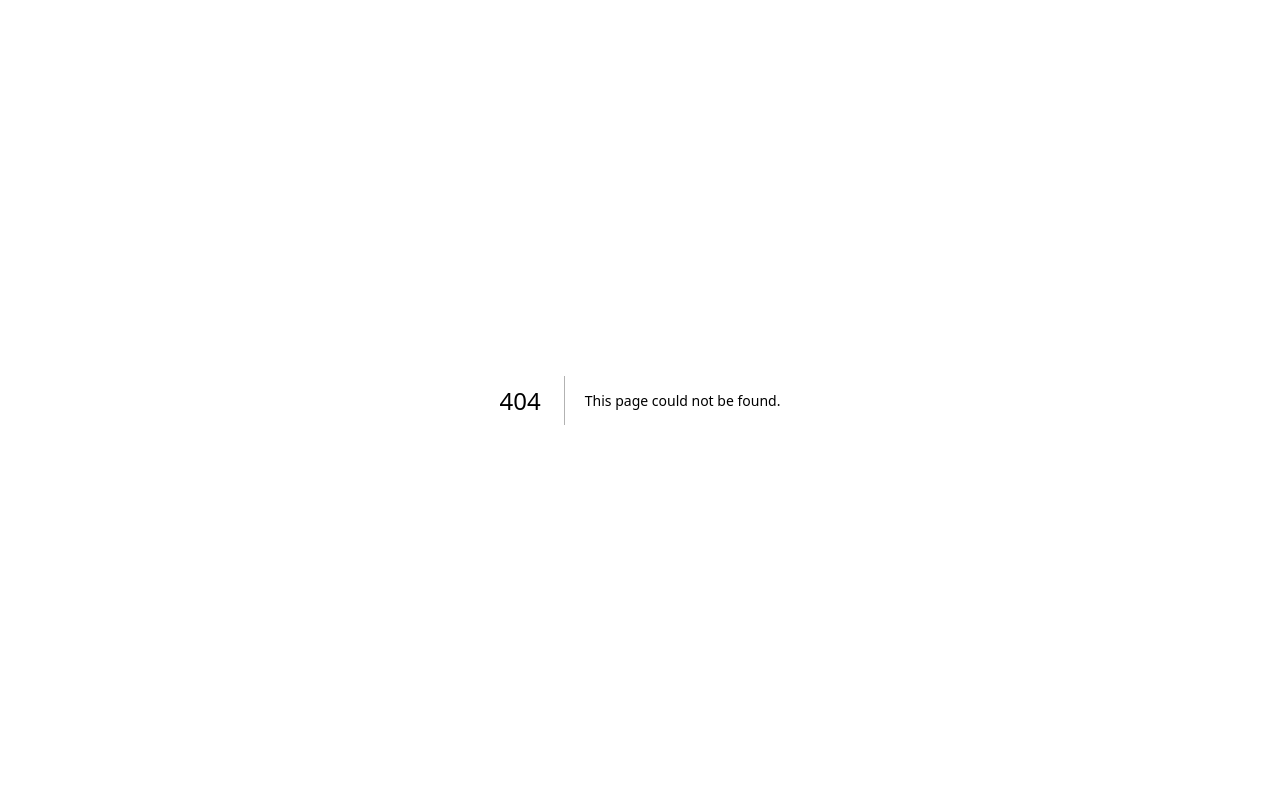
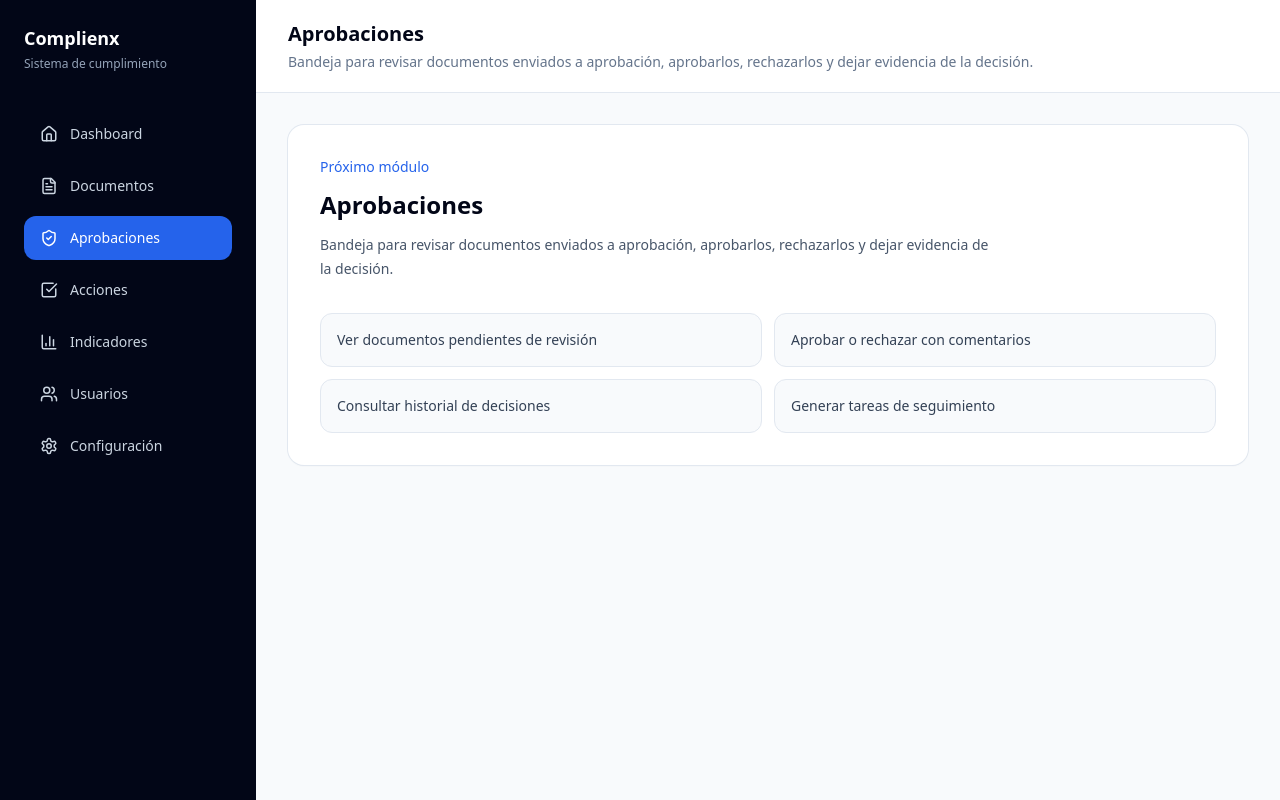
Before and after one commit to Poiuh547/complienx, a Next.js app in the folder frontend/: page /approvals in a window 1280 px wide. Before the commit this address had no page. Built offline with nearby package versions, Linux system fonts and the light colour scheme.

Commit message:
frontend: add approvals placeholder page

```diff
--- /dev/null
+++ b/frontend/src/app/approvals/page.tsx
@@ -0,0 +1,17 @@
+import { PlaceholderPage } from "@/components/placeholder-page";
+
+export default function ApprovalsPage() {
+  return (
+    <PlaceholderPage
+      activeItem="Aprobaciones"
+      description="Bandeja para revisar documentos enviados a aprobación, aprobarlos, rechazarlos y dejar evidencia de la decisión."
+      items={[
+        "Ver documentos pendientes de revisión",
+        "Aprobar o rechazar con comentarios",
+        "Consultar historial de decisiones",
+        "Generar tareas de seguimiento"
+      ]}
+      title="Aprobaciones"
+    />
+  );
+}
```
